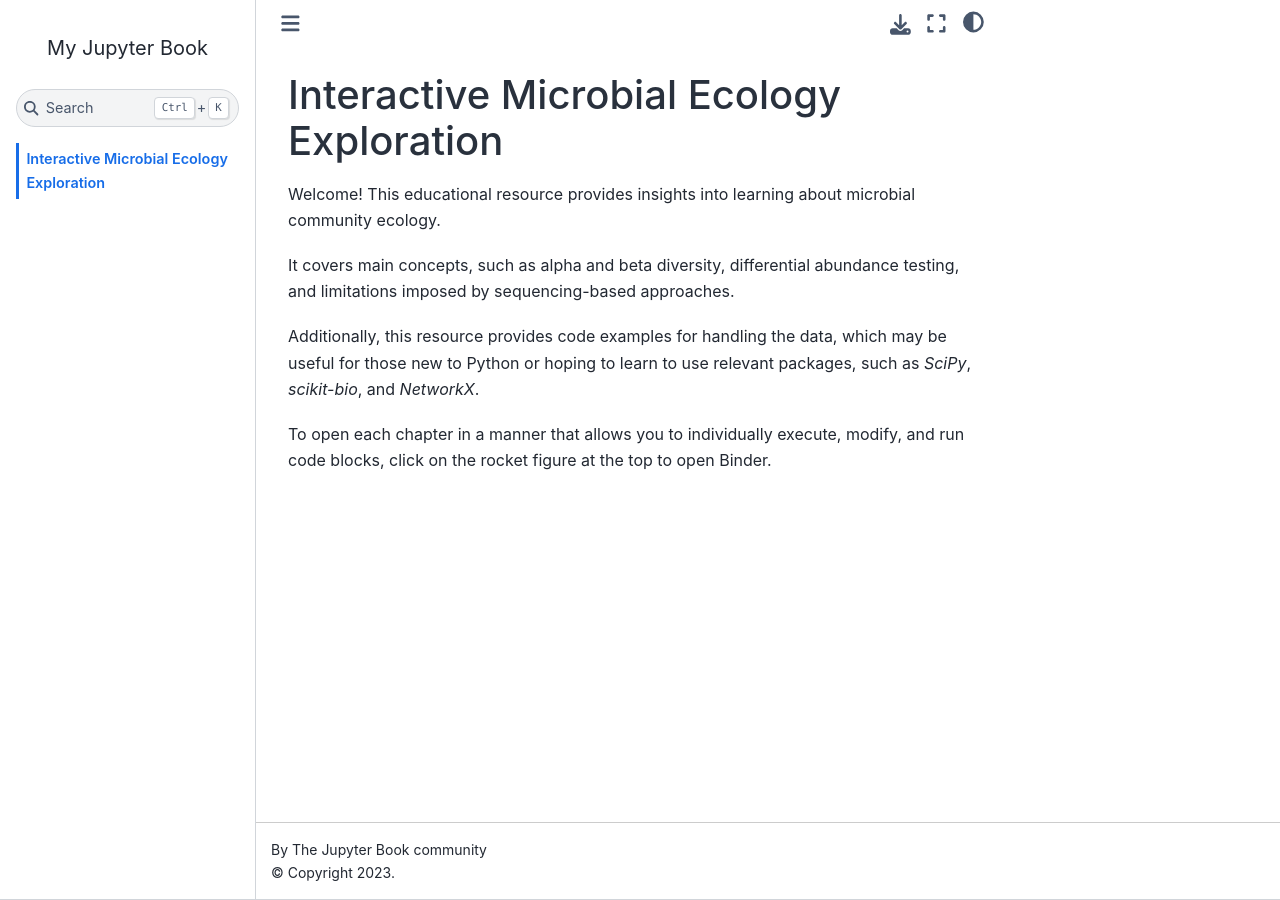
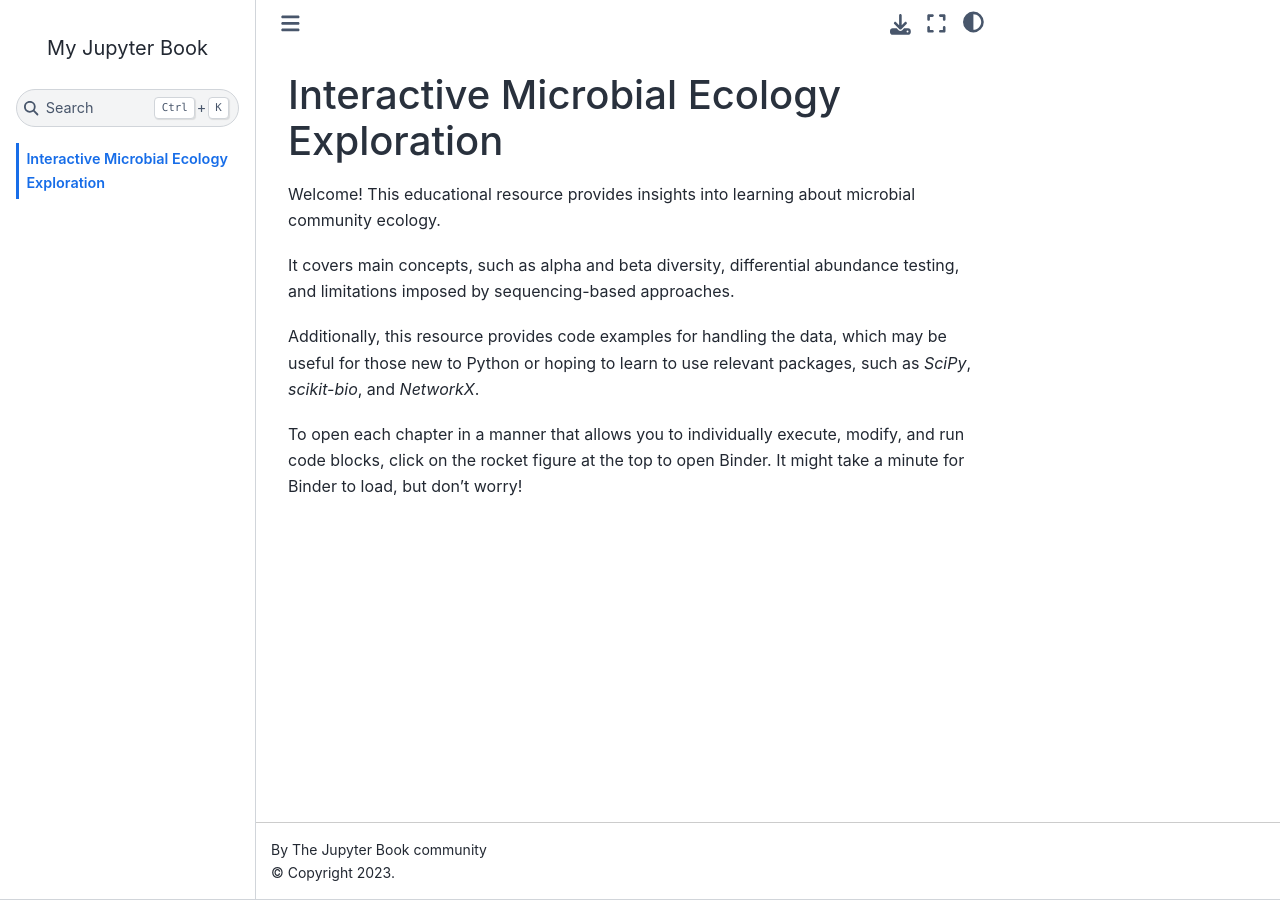
Before and after one commit to sterrettJD/CSCI-6118-Project, a Jupyter Book: the page built from index.rst, in a window 1280 px wide. Built offline with Jupyter Book 1.0.4 settings and Sphinx 7.4.7 and the Sphinx Book theme 1.1.4, drawn with Linux system fonts in a browser that asks for light colours; pages that are not in the unit, such as notebooks, are missing from menus.

Commit message:
new little bit about Binder

```diff
--- a/index.rst
+++ b/index.rst
@@ -7,4 +7,4 @@ It covers main concepts, such as alpha and beta diversity, differential abundanc
 
 Additionally, this resource provides code examples for handling the data, which may be useful for those new to Python or hoping to learn to use relevant packages, such as `SciPy`, `scikit-bio`, and `NetworkX`.
 
-To open each chapter in a manner that allows you to individually execute, modify, and run code blocks, click on the rocket figure at the top to open Binder.
+To open each chapter in a manner that allows you to individually execute, modify, and run code blocks, click on the rocket figure at the top to open Binder. It might take a minute for Binder to load, but don't worry!
```
